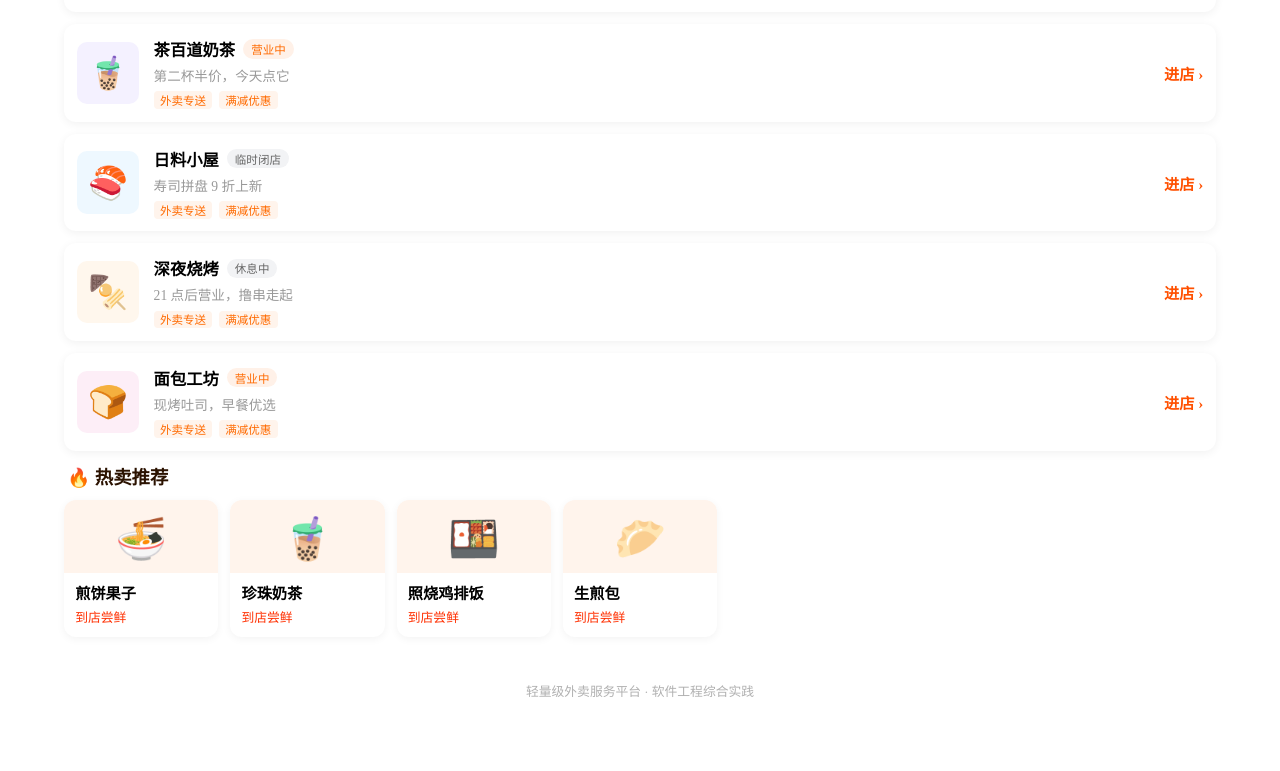
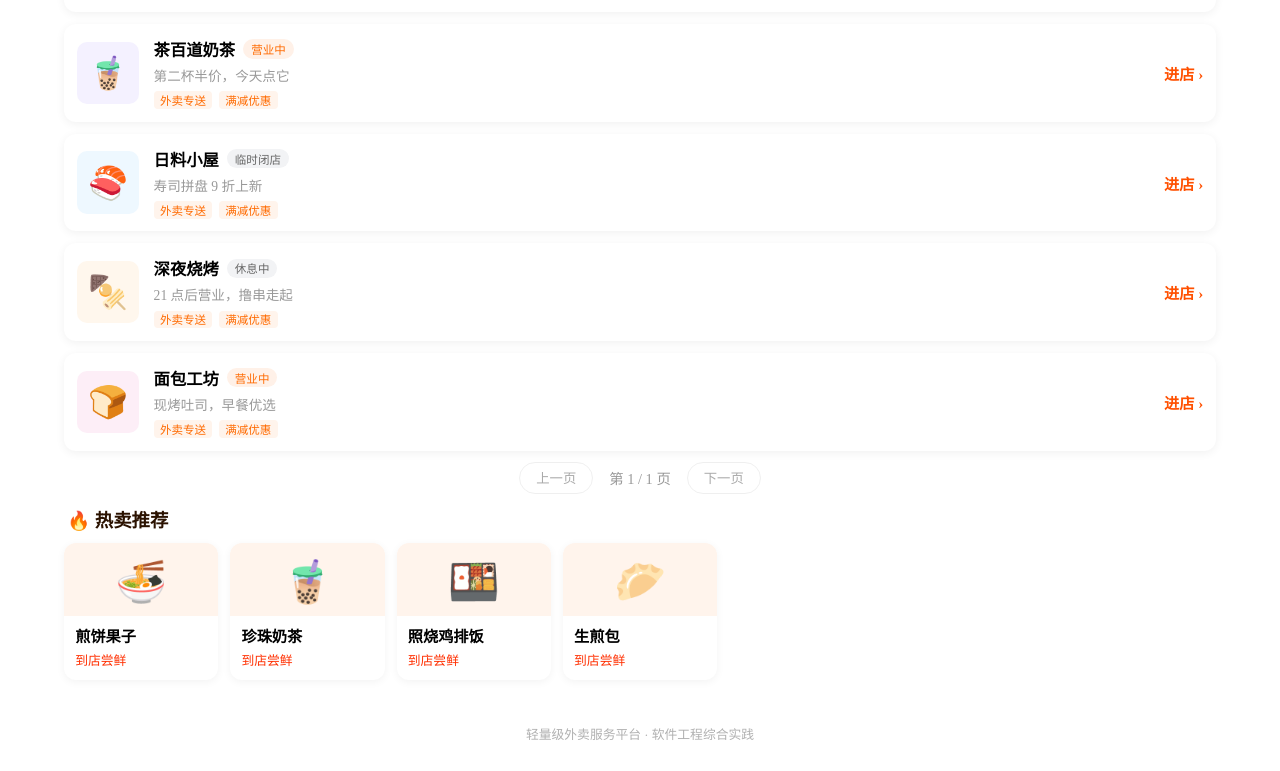
Before and after one commit to messere1/eleme-takeout, a Vue app in the folder frontend/: page / in a window 1280 px wide. Shown: the part 609-1380 px from the top of the page. Before the commit the page ends 1337 px from the top, so only its background shows below. Built offline with nearby package versions, Linux system fonts and the light colour scheme; no server answers.

Commit message:
主页分页功能

```diff
--- a/frontend/src/views/Home.vue
+++ b/frontend/src/views/Home.vue
@@ -42,18 +42,34 @@
   return { OPEN: '营业中', CLOSED: '休息中', TEMP_CLOSED: '临时闭店' }[status] || status
 }
 
-onMounted(async () => {
+const currentPage = ref(1)
+const totalPages = ref(1)
+const feedLoading = ref(false)
+
+async function load(page) {
+  feedLoading.value = true
+  feedError.value = ''
   try {
-    const data = await listShops()
-    shops.value = (data || []).map(decorate)
-    demoOnly.value = shops.value.length === 0
+    const data = await listShops({ page, size: 20 })
+    const items = data?.items || []
+    shops.value = items.map(decorate)
+    currentPage.value = data?.page ?? page
+    totalPages.value = data?.totalPages ?? 1
+    demoOnly.value = false
+    if (items.length === 0) feedError.value = '暂时没有可展示的店铺'
   } catch {
     // 后端列表接口未就绪：退回示例店铺保证浏览体验
     shops.value = DEMO_SHOPS.map((shop, index) => decorate(shop, index))
+    currentPage.value = 1
+    totalPages.value = 1
     demoOnly.value = true
     feedError.value = '后端店铺列表接口未就绪，当前展示示例店铺'
+  } finally {
+    feedLoading.value = false
   }
-})
+}
+
+onMounted(() => load(1))
 </script>
 
 <template>
@@ -116,6 +132,22 @@
           </div>
           <span class="enter">进店 ›</span>
         </RouterLink>
+      </div>
+
+      <div v-if="shops.length" class="feed-pager">
+        <button
+          class="page-btn"
+          data-testid="home-prev"
+          :disabled="currentPage <= 1 || feedLoading"
+          @click="load(currentPage - 1)"
+        >上一页</button>
+        <span class="page-info">第 {{ currentPage }} / {{ totalPages }} 页</span>
+        <button
+          class="page-btn"
+          data-testid="home-next"
+          :disabled="currentPage >= totalPages || feedLoading"
+          @click="load(currentPage + 1)"
+        >下一页</button>
       </div>
     </section>
 
@@ -346,6 +378,28 @@
   grid-template-columns: repeat(auto-fill, minmax(150px, 1fr));
   gap: 0.75rem;
 }
+.feed-pager {
+  display: flex;
+  align-items: center;
+  justify-content: center;
+  gap: 1rem;
+}
+.page-btn {
+  border: 1px solid #ddd;
+  background: #fff;
+  border-radius: 999px;
+  padding: 0.35rem 1rem;
+  cursor: pointer;
+  color: #444;
+}
+.page-btn:disabled {
+  opacity: 0.45;
+  cursor: not-allowed;
+}
+.page-info {
+  color: #999;
+  font-size: 0.9rem;
+}
 .deal-card {
   background: #fff;
   border-radius: var(--card-radius);
```
Also changed, not shown: 1 other file (tests, documents, lock files or other folders).
